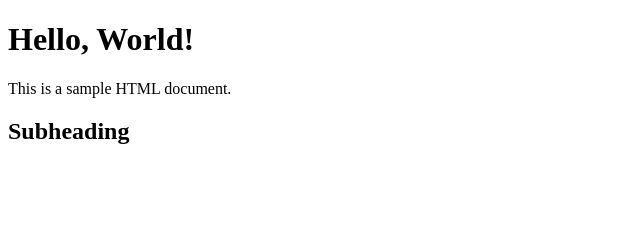
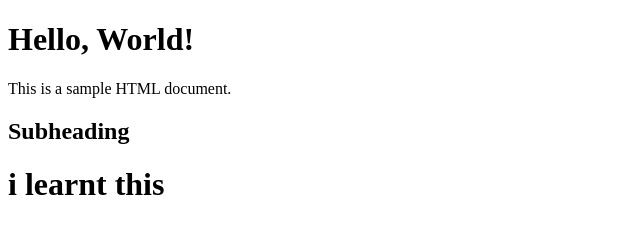
Before and after one commit to kamran783/helloLearning, a plain HTML site: page index.html in a window 1280 px wide. Shown: the whole page, without its empty margins (0-640 px from the left). Drawn offline with Linux system fonts and the light colour scheme.

Commit message:
Add new line 12 to index.html

```diff
--- a/index.html
+++ b/index.html
@@ -9,5 +9,7 @@
     <h1>Hello, World!</h1>
     <p>This is a sample HTML document.</p>
     <h2>Subheading</h2>
+    <h1>i learnt this</h1>
 </body>
+
 </html>
```
